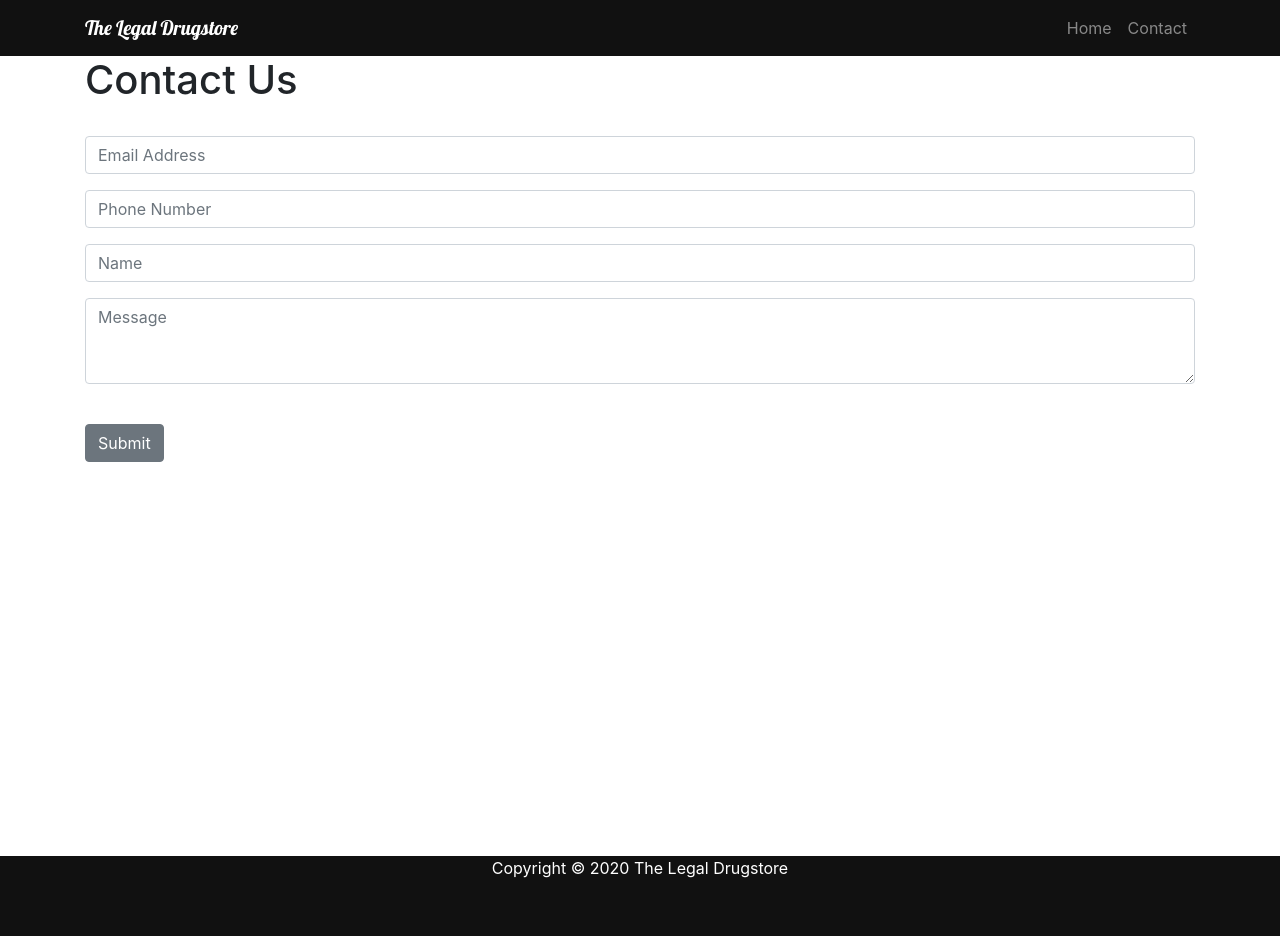
After one commit to eeshaanachar/the-legal-drugstore, a Flask app: page /contact in a window 1280 px wide. The commit adds this page. Run offline with Flask 2, Linux system fonts and the light colour scheme; some libraries are stand-ins or nearby versions.

Commit message:
Added contact form

```diff
--- a/app.py
+++ b/app.py
@@ -1,5 +1,7 @@
 import sqlite3
-from flask import Flask, jsonify, render_template
+import smtplib
+from flask import Flask, jsonify, render_template, request
+from forms import ContactForm
 
 app = Flask(__name__)
 
@@ -43,5 +45,24 @@ def particular_item(id):
         response.status_code = 400
     return response
 
+@app.route('/contact')
+def contact():
+    return render_template('contact.html')
+
+@app .route('/form', methods = ["POST"])
+def form():
+    email = request.form.get("email")
+    ph_number = request.form.get("number")
+    name = request.form.get("name")
+    message = request.form.get("message")
+    complete_message = "Email: " + email + "\nPhone Number: " + ph_number + "\nName: " + name + "\nMessage: " + message
+    server = smtplib.SMTP("smtp.gmail.com", 587)
+    server.starttls()
+    server.login("legaldrugstore2020@gmail.com", 'LegalDrugstore@123')
+    server.sendmail("legaldrugstore2020@gmail.com", "legaldrugstore2020@gmail.com", complete_message)
+    return_message = "Message sent successfully!! Our staffs will contact you shortly.."
+    return render_template('form.html', return_msg = return_message)
+
+
 if __name__ == '__main__':
     app.run(debug=True)
--- a/static/css/style.css
+++ b/static/css/style.css
@@ -10,6 +10,7 @@ nav .navbar-brand {
 nav i {
   color: white;
 }
+
 
 header {
   background-image: url("jumbotron.jpg");
@@ -129,10 +130,7 @@ section .container {
   }
 }
 
-footer {
-  background-color: #111;
-  color: white;
-  padding: 2rem;
-  text-align: center;
-}
+
+
+
 /*# sourceMappingURL=style.css.map */
--- /dev/null
+++ b/templates/contact.html
@@ -0,0 +1,27 @@
+{% extends "layout.html" %}
+
+{% block content %}
+<div class="container">
+  <h1>Contact Us</h1>
+  <br/>
+  <form action="/form" method="POST">
+    <div class="form-group">
+      <input type="email" class="form-control" id="exampleInputEmail1" aria-describedby="emailHelp"
+        placeholder="Email Address" name="email">
+    </div>
+    <div class="form-group">
+      <input type="number" class="form-control" id="exampleInputEmail1" aria-describedby="emailHelp"
+      placeholder="Phone Number" name="number">
+    </div>
+    <div class="form-group">
+      <input type="text" class="form-control" id="exampleInputEmail1" aria-describedby="emailHelp"
+        placeholder="Name" name="name">
+    </div>
+    <div class="form-group">
+      <textarea class="form-control" id="exampleFormControlTextarea1" placeholder="Message" name="message" rows="3"></textarea>
+    </div>
+    <br/>
+    <button type="submit" class="btn btn-secondary">Submit</button>
+  </form>
+</div>
+{% endblock %}
--- /dev/null
+++ b/templates/layout.html
@@ -0,0 +1,64 @@
+<!DOCTYPE html>
+<html lang="en">
+
+<head>
+    <meta charset="UTF-8">
+    <meta name="viewport" content="width=device-width, initial-scale=1.0">
+    <link rel="stylesheet" href="https://stackpath.bootstrapcdn.com/bootstrap/4.5.2/css/bootstrap.min.css">
+    <link rel="stylesheet" href="{{ url_for('static', filename='css/style.css')}}">
+    <title>The Legal Drugstore</title>
+    <style>
+        #footer {
+            background-color: #111111;
+            position: relative;
+            justify-content: center;
+            width: 100%;
+            color: white;
+            text-align: center;
+            height: 5rem;
+            /* Footer height */
+        }
+
+        #page-container {
+            position: relative;
+            min-height: 100vh;
+        }
+    </style>
+</head>
+
+<body>
+    <nav class="navbar navbar-expand-lg navbar-dark  sticky-top">
+        <div class="container">
+            <a href="#top" class="navbar-brand">The Legal Drugstore</a>
+            <button class="navbar-toggler" data-toggle="collapse" data-target="#navMenu">
+                <i class="fa fa-bars" aria-hidden="true"></i>
+            </button>
+            <div class="collapse navbar-collapse" id="navMenu">
+                <ul class="navbar-nav ml-auto">
+                    <li class="nav-item"><a class="nav-link" href="{{ url_for('home') }}">Home</a></li>
+                    <li class="nav-item"><a class="nav-link" href="{{ url_for('contact') }}">Contact</a></li>
+                </ul>
+            </div>
+        </div>
+    </nav>
+
+
+    <div id="page-container">
+        <div id="content-wrap">
+
+            {% block content %}
+            {% endblock %}
+
+        </div>
+    </div>
+    <footer id="footer">
+        Copyright &copy; 2020 The Legal Drugstore
+    </footer>
+
+    <script src="{{ url_for('static', filename='js/app.js')}}"></script>
+    <script src="https://use.fontawesome.com/ec982decd0.js"></script>
+    <script src="https://code.jquery.com/jquery-3.5.1.slim.min.js"></script>
+    <script src="https://cdn.jsdelivr.net/npm/bootstrap@4.5.3/dist/js/bootstrap.bundle.min.js"></script>
+</body>
+
+</html>
```
Also changed, not shown: forms.py (added, +9 -0 lines), templates/form.html (added, +8 -0 lines), templates/index.html (+4 -38 lines).
